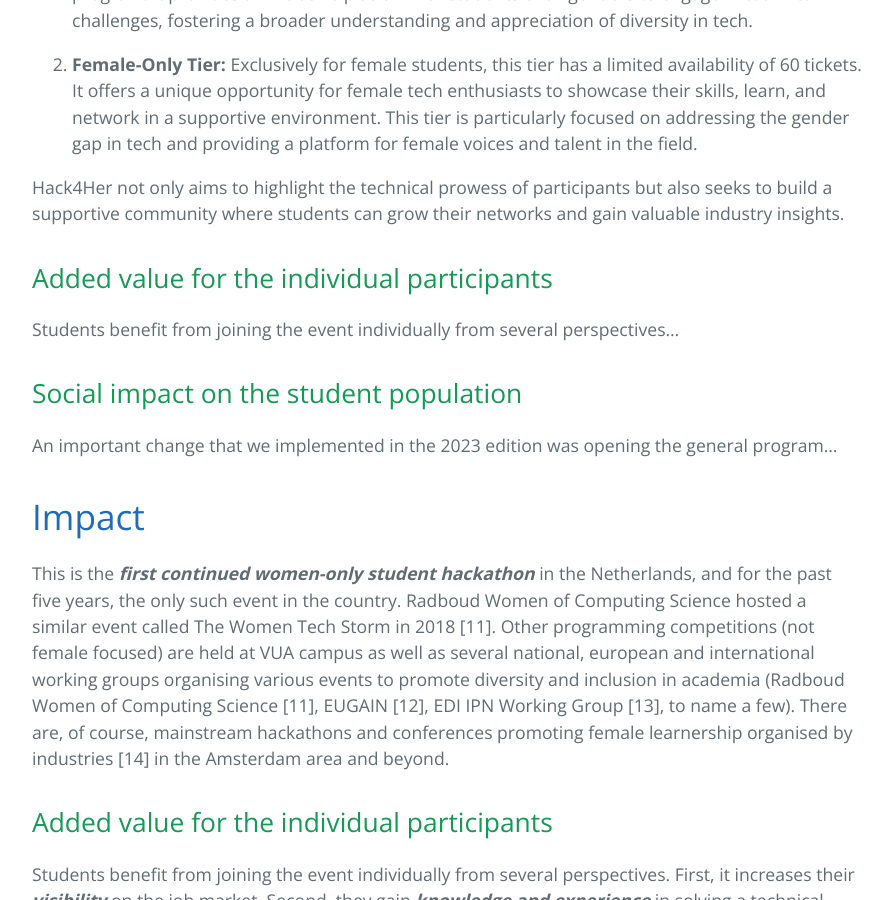
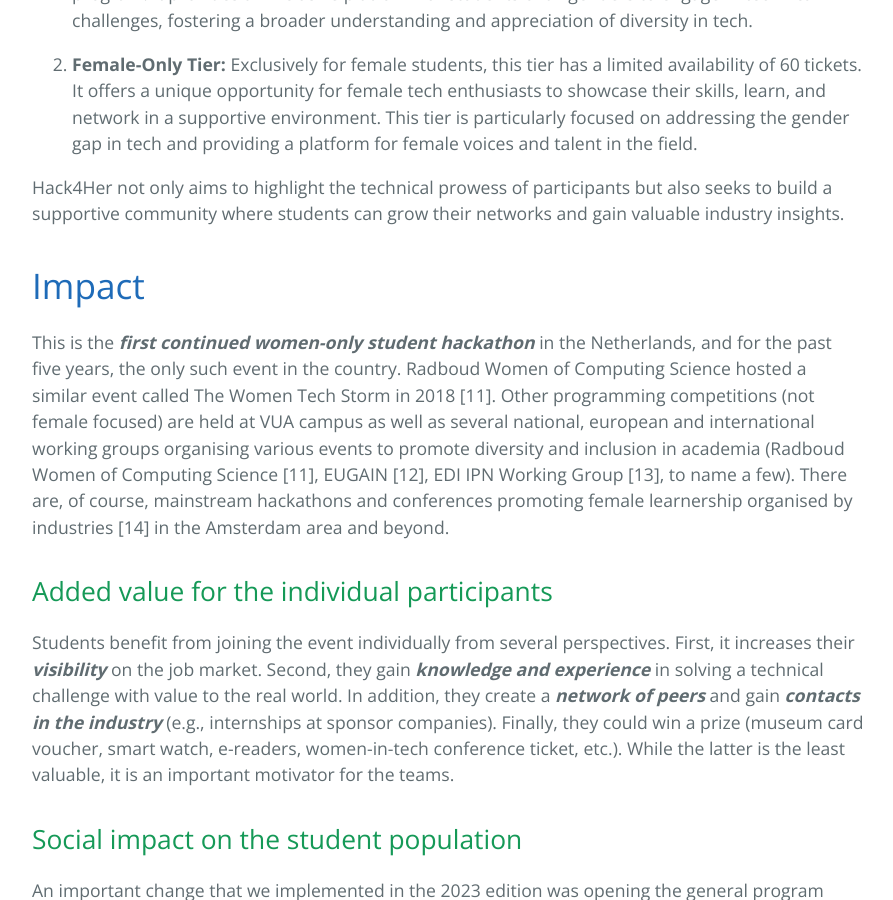
Before and after one commit to hack4her/hack4her.github.io, a Jekyll site: the page built from about.md, in a window 1280 px wide and 900 px high, scrolled down 969 px. Shown: the whole window, without its empty margins (192-1085 px from the left). Built offline with Jekyll 4.4.1, drawn with Linux system fonts in a browser that asks for light colours; our own code applies the rules of GitHub Pages for plain Markdown files.

Commit message:
Update about.md

```diff
--- a/about.md
+++ b/about.md
@@ -14,12 +14,6 @@ Hack4Her is structured into two participation tiers to maximize its impact and r
 2. **Female-Only Tier:** Exclusively for female students, this tier has a limited availability of 60 tickets. It offers a unique opportunity for female tech enthusiasts to showcase their skills, learn, and network in a supportive environment. This tier is particularly focused on addressing the gender gap in tech and providing a platform for female voices and talent in the field.
 
 Hack4Her not only aims to highlight the technical prowess of participants but also seeks to build a supportive community where students can grow their networks and gain valuable industry insights.
-
-## Added value for the individual participants
-Students benefit from joining the event individually from several perspectives...
-
-## Social impact on the student population
-An important change that we implemented in the 2023 edition was opening the general program...
 
 # <a id="anchor-impact">Impact</a>
 This is the _**first continued women-only student hackathon**_ in the Netherlands, and for the past five years, the only such event in the country. Radboud Women of Computing Science hosted a similar event called The Women Tech Storm in 2018 [11]. Other programming competitions (not female focused) are held at VUA campus as well as several national, european and international working groups organising various events to promote diversity and inclusion in academia (Radboud Women of Computing Science [11], EUGAIN [12], EDI IPN Working Group [13], to name a few). There are, of course, mainstream hackathons and conferences promoting female learnership organised by industries [14] in the Amsterdam area and beyond.
```
